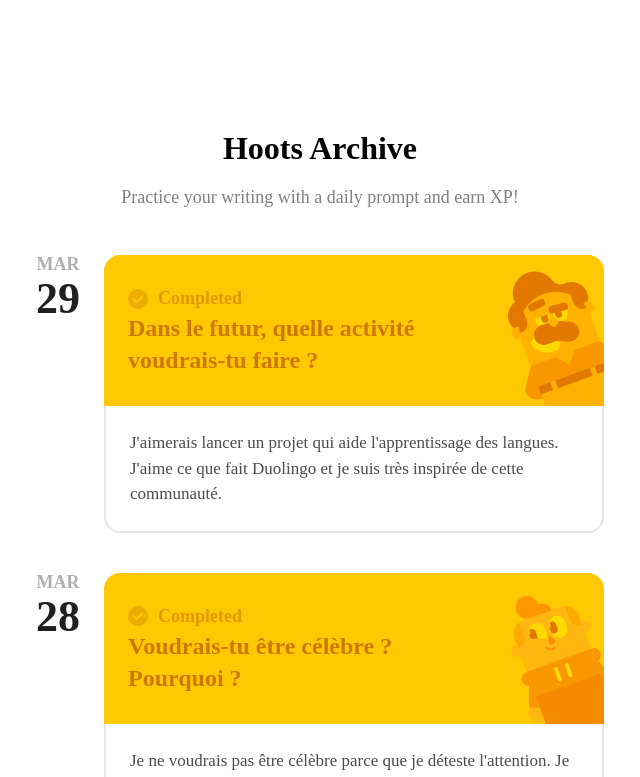
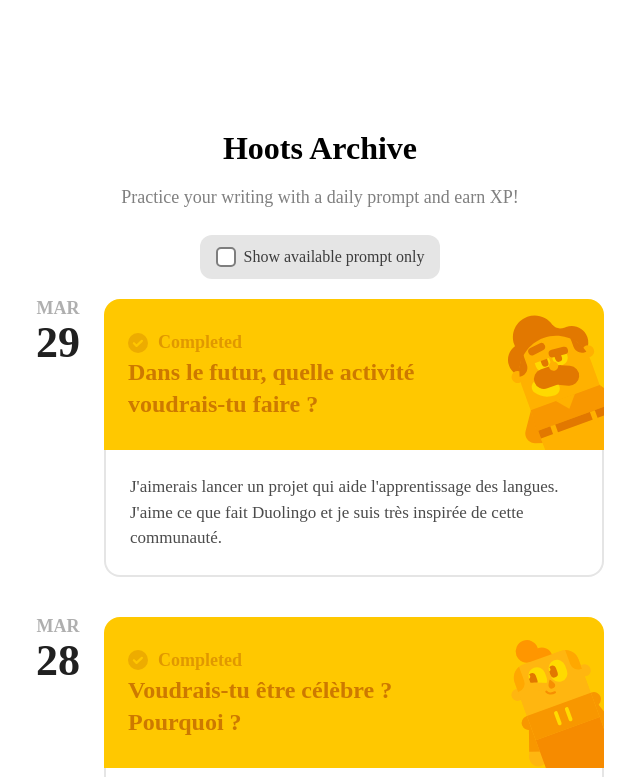
Before and after one commit to michellelky/duolingo-hoots-archive, a React (Create React App) app: page / in a window 1280 px wide. Shown: the top 777 px of the page, without its empty margins (320-960 px from the left). Built offline with nearby package versions, Linux system fonts and the light colour scheme; a web font is replaced by a local one.

Commit message:
Add prompt filter

```diff
--- /dev/null
+++ b/src/components/Checkbox/index.tsx
@@ -0,0 +1,27 @@
+import * as S from "./style";
+
+interface CheckboxProps {
+  label?: string;
+  isChecked?: boolean;
+  onChange?: () => void;
+  disabled?: boolean;
+}
+
+export default function Checkbox({
+  label,
+  isChecked = false,
+  onChange,
+  disabled,
+}: CheckboxProps) {
+  return (
+    <S.Label disabled={disabled}>
+      <S.Input
+        type="checkbox"
+        checked={isChecked}
+        onChange={onChange}
+        disabled={disabled}
+      />
+      {!!label && <S.Text>{label}</S.Text>}
+    </S.Label>
+  );
+}
--- /dev/null
+++ b/src/components/Checkbox/style.tsx
@@ -0,0 +1,50 @@
+import styled from "styled-components";
+
+export const Label = styled.label<{ disabled?: boolean }>`
+  display: flex;
+  flex-direction: row;
+  align-items: center;
+  background: var(--border);
+  border-radius: 12px;
+  cursor: ${(props) => (props.disabled ? "not-allowed" : "pointer")};
+  padding: 10px 16px;
+`;
+
+export const Input = styled.input`
+  /* removing default appearance */
+  appearance: none;
+
+  border-radius: 5px;
+  border: 2px solid var(--button-border-disabled);
+  background-color: var(--bg-primary);
+  height: 20px;
+  width: 20px;
+  cursor: ${(props) => (props.disabled ? "not-allowed" : "pointer")};
+
+  :checked {
+    border-color: var(--button-border);
+    position: relative;
+  }
+  :checked:before {
+    position: absolute;
+    left: 20%;
+    top: 25%;
+    content: "";
+    border-bottom: 3px solid var(--button-border);
+    border-left: 3px solid var(--button-border);
+    height: 40%;
+    width: 65%;
+    transform: rotate(-45deg);
+  }
+
+  :disabled {
+    border-color: var(--button-border-disabled);
+    background-color: var(--button-bg-disabled);
+    cursor: not-allowed;
+  }
+`;
+
+export const Text = styled.div`
+  color: var(--text-primary);
+  margin-left: 0.5rem;
+`;
--- a/src/components/HootList/ListItem/NewItem.tsx
+++ b/src/components/HootList/ListItem/NewItem.tsx
@@ -6,6 +6,7 @@ import Date from "./Date";
 export default function HootListItem({
   dateObj,
   question,
+  translation,
   character,
   characterImg,
   isToday,
@@ -28,7 +29,7 @@ export default function HootListItem({
               <S.Description>Missed</S.Description>
             </S.Row>
           )}
-          <S.Title>{question}</S.Title>
+          <S.Title>{isToday ? translation : question}</S.Title>
         </S.ContentItem>
 
         <CharacterImage src={characterImg} alt={character.name} />
--- a/src/components/HootList/ListItem/index.tsx
+++ b/src/components/HootList/ListItem/index.tsx
@@ -6,6 +6,7 @@ export interface HootListItemProps {
   id: number;
   dateObj: Date;
   question: string;
+  translation: string;
   character: {
     id: number;
     gender: string;
--- a/src/components/HootList/ListItem/style.tsx
+++ b/src/components/HootList/ListItem/style.tsx
@@ -90,7 +90,7 @@ export const CompletedListItem = styled.div`
   max-width: 100%;
   overflow: hidden;
   color: #cd7900;
-  /* pointer-events: none; */
+  pointer-events: none;
 
   @media (max-width: 660px) {
     width: 100%;
--- a/src/components/ProgressBar/index.tsx
+++ b/src/components/ProgressBar/index.tsx
@@ -1,14 +1,18 @@
 // init 1/3, fill bar when meet min characters
-import { Link } from "react-router-dom";
 
 import * as S from "./style";
 
 interface ProgressBarProps {
   current: number;
   finish: number;
+  onClose?: () => void;
 }
 
-export default function ProgressBar({ current, finish }: ProgressBarProps) {
+export default function ProgressBar({
+  current,
+  finish,
+  onClose,
+}: ProgressBarProps) {
   const getPercentage = () => {
     const total = 100;
     const init = total - finish;
@@ -19,11 +23,12 @@ export default function ProgressBar({ current, finish }: ProgressBarProps) {
     }
     return total;
   };
+
   return (
     <S.Row>
-      <Link to="/">
-        <img src={`/images/mobile-close-button.svg`} alt="close"/>
-      </Link>
+      <S.Button onClick={onClose}>
+        <img src={`/images/mobile-close-button.svg`} alt="close" />
+      </S.Button>
       <S.BaseBar>
         <S.Progress percent={getPercentage()} />
       </S.BaseBar>
--- a/src/components/ProgressBar/style.ts
+++ b/src/components/ProgressBar/style.ts
@@ -36,3 +36,8 @@ export const Progress = styled.div<{ percent: number }>`
   transition-duration: 0.5s;
   transition-timing-function: ease-in-out;
 `;
+
+export const Button = styled.button`
+  border: none;
+  cursor: pointer;
+`;
--- a/src/components/index.tsx
+++ b/src/components/index.tsx
@@ -1,5 +1,6 @@
 import Button from "./Button";
 import Bottom from "./Bottom";
+import Checkbox from "./Checkbox";
 import ProgressBar from "./ProgressBar";
 import Status from "./Status";
 import { Layout, Section, AbsView, BaseView } from "./View";
@@ -13,4 +14,5 @@ export {
   Bottom,
   ProgressBar,
   Status,
+  Checkbox,
 };
--- a/src/pages/HootList.tsx
+++ b/src/pages/HootList.tsx
@@ -1,8 +1,44 @@
-import { Layout } from "../components";
+import { useEffect, useState } from "react";
+import { useSearchParams } from "react-router-dom";
+
+import { Checkbox, Layout } from "../components";
 import { HootHeader, HootListItem } from "../components/HootList";
 import data from "../data/prompts.json";
 
 export default function HootIndex() {
+  const [searchParams, setSearchParams] = useSearchParams({
+    prompt: "",
+  });
+  const filterOn = searchParams.get("prompt") === "available";
+  const [filteredList, setFilteredList] = useState<any[]>([]);
+
+  useEffect(() => {
+    // Use the first item as demo
+    const getPromptsWithData = () => {
+      const DATES = ["2022-03-25", "2022-03-26", "2022-03-28", "2022-03-29"];
+
+      return data.prompts
+        .filter((item) =>
+          DATES.includes(getDate(item.date).toLocaleDateString("en-CA")),
+        )
+        .map((p, i) => ({ ...p, completed: i === 0 ? false : p.completed }));
+    };
+
+    let prompts = [];
+
+    if (filterOn) {
+      prompts = getPromptsWithData();
+    } else {
+      prompts = data.prompts.sort((a, b) => b.id - a.id);
+    }
+
+    setFilteredList(prompts);
+  }, [filterOn]);
+
+  const updateFilter = () => {
+    setSearchParams(filterOn ? {} : { prompt: "available" }, { replace: true });
+  };
+
   const getCharacterImage = (name: string, completed: boolean) => {
     let filename = name.toLowerCase();
     if (completed) {
@@ -22,15 +58,19 @@ export default function HootIndex() {
   return (
     <Layout>
       <HootHeader />
+      <Checkbox
+        label="Show available prompt only"
+        isChecked={filterOn}
+        onChange={() => updateFilter()}
+      />
 
-      {data.prompts
-        .sort((a, b) => b.id - a.id)
-        .map((p, i) => (
+      {filteredList.map((p, i) => (
         <HootListItem
           key={p.id}
           id={p.id}
           dateObj={getDate(p.date)}
           question={p.text}
+          translation={p.translation}
           answer={p.response?.text}
           character={p.character}
           characterImg={getCharacterImage(p.character.name, p.completed)}
--- a/src/pages/HootSession.tsx
+++ b/src/pages/HootSession.tsx
@@ -211,7 +211,7 @@ export default function HootSession() {
           setUserStep((prev) => prev + 1);
         }, 1500);
       } else if (userStep === STEPS.END + 2) {
-        navigate("/", { replace: true });
+        navigate(-1);
       } else {
         setUserStep((prev) => prev + 1);
         scrollToBottom();
@@ -229,7 +229,11 @@ export default function HootSession() {
     return (
       <AbsView>
         <BaseView>
-          <ProgressBar current={userResponse.length} finish={MIN_COUNT} />
+          <ProgressBar
+            current={userResponse.length}
+            finish={MIN_COUNT}
+            onClose={() => navigate(-1)}
+          />
           <Layout>
             <div>
               <Section>
```
Lines whose indentation alone changed are shown as unchanged.
